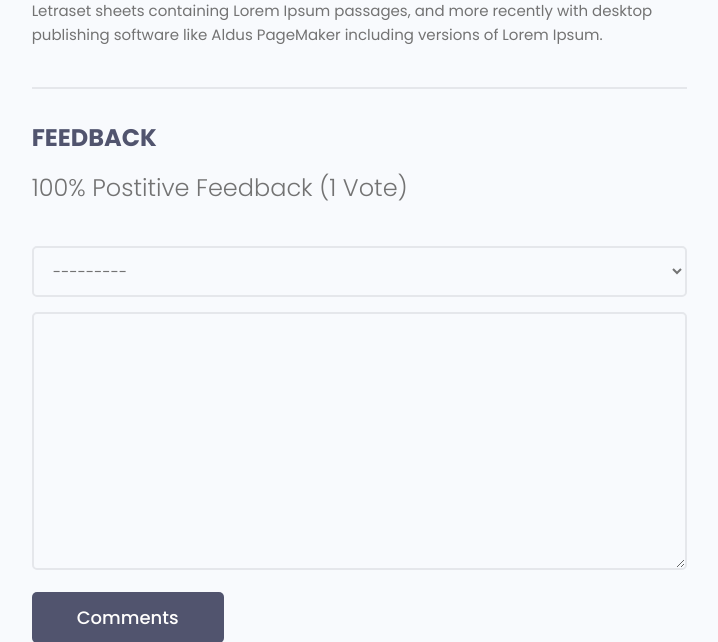
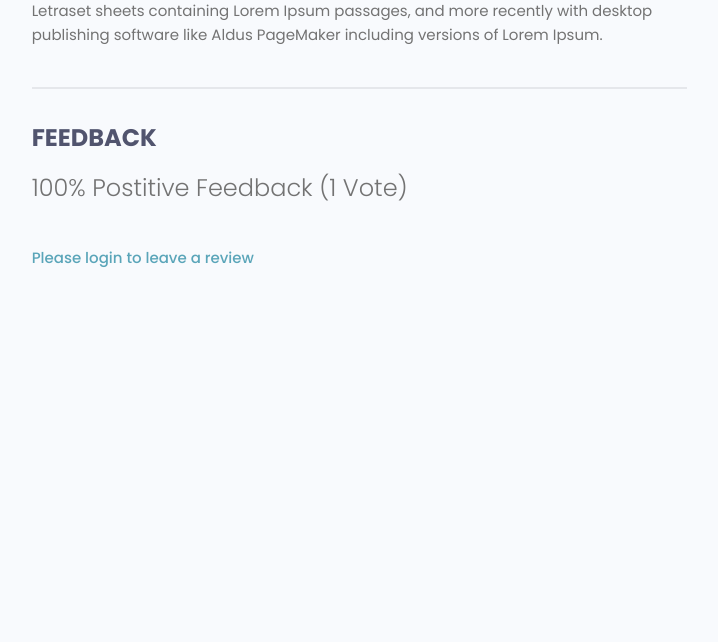
Before and after one commit to cloviswrodrigues/learn-django, a Django app: page /projects/project/ea5d3df1-826c-43c1-9cfa-f6f83a0480a1/ in a window 1280 px wide. Shown: the part 832-1474 px from the top of the page, without its empty margins (465-1183 px from the left). After the commit the page ends 1099 px from the top, so only its background shows below. Run offline with Django 3.2, Linux system fonts and the light colour scheme; data comes from the database, SQL or seed files in the repository; both versions use the stored data as it was after the commit; some libraries are stand-ins or nearby versions.

Commit message:
terminando implementação da review

```diff
--- a/projects/models.py
+++ b/projects/models.py
@@ -21,12 +21,18 @@ class Project(models.Model):
         return self.title
 
     class Meta:
-        ordering = ['created']
+        ordering = ['-vote_ratio', '-vote_total', 'title']
+
+    @property
+    def reviewers(self):
+        queryset = self.review_set.all().values_list('owner__id', flat=True)
+        return queryset
+
 
     @property
     def getVoteCount(self):
         reviews = self.review_set.all()
-        upVotes = reviews.filter(value='up')
+        upVotes = reviews.filter(value='up').count()
         totalVotes = reviews.count()
 
         ratio = (upVotes / totalVotes) * 100
--- a/projects/templates/projects/single-project.html
+++ b/projects/templates/projects/single-project.html
@@ -42,9 +42,16 @@
             <h5 class="project--rating">
                 {{project.vote_ratio}}% Postitive Feedback ({{project.vote_total}} Vote{{project.vote_total|pluralize:"s"}})
             </h5>
+                {% if request.user.profile.id in project.reviewers %}
+                <p>You have already submitted your review for this project</p>
 
+                {% elif request.user.profile == project.owner %}
+                <p>You cannot review your own work</p>
+
+                {% elif request.user.is_authenticated %}
                 <form class="form" action="{% url 'project' project.id %}" method="POST">
                     <!-- Textarea -->
+                    {% csrf_token %}
                     {% for field in form %}
                     <div class="form__field">
                         <label for="formInput#textarea">{{field.label}}</label>
@@ -53,6 +60,9 @@
                     {% endfor %}
                     <input class="btn btn--sub btn--lg" type="submit" value="Comments" />
                 </form>
+                {% else %}
+                <a href="{% url 'login' %}?next={{request.path}}">Please login to leave a review</a>
+                {% endif %}
             <div class="commentList">
                 {% for review in project.review_set.all %}
                 {% if review.body %}
--- a/projects/views.py
+++ b/projects/views.py
@@ -21,14 +21,17 @@ def project(request, pk):
     projectObj = Project.objects.get(id = pk)
     form = ReviewForm()
 
-    if request.POST == 'POST':
+    if request.method == 'POST':
         form = ReviewForm(request.POST)
         review = form.save(commit=False)
         review.project = projectObj
         review.owner = request.user.profile
         review.save()
 
-        messages.sucess(request, 'Your review was sucessfully submitted!')
+        projectObj.getVoteCount
+
+        messages.success(request, 'Your review was sucessfully submitted!')
+        return redirect('project', pk=projectObj.id)
 
     context = { 'project': projectObj, 'form': form }
     return render(request, 'projects/single-project.html', context)
--- a/users/templates/users/login_register.html
+++ b/users/templates/users/login_register.html
@@ -53,7 +53,7 @@
         <p>Hello Developer, Welcome Back!</p>
       </div>
 
-      <form action="{% url 'login' %}" method="POST" class="form auth__form">
+      <form action="" method="POST" class="form auth__form">
         {% csrf_token %}
         <!-- Input:Email -->
         <div class="form__field">
--- a/users/views.py
+++ b/users/views.py
@@ -27,7 +27,7 @@ def loginUser(request):
 
         if user is not None:
             login(request, user)
-            return redirect('profiles')
+            return redirect(request.GET['next'] if 'next' in request.GET else 'account')
         else:
             messages.error(request, 'Username OR password is incorrect')
 
```
Also changed, not shown: db.sqlite3. Lines whose indentation alone changed are shown as unchanged.
